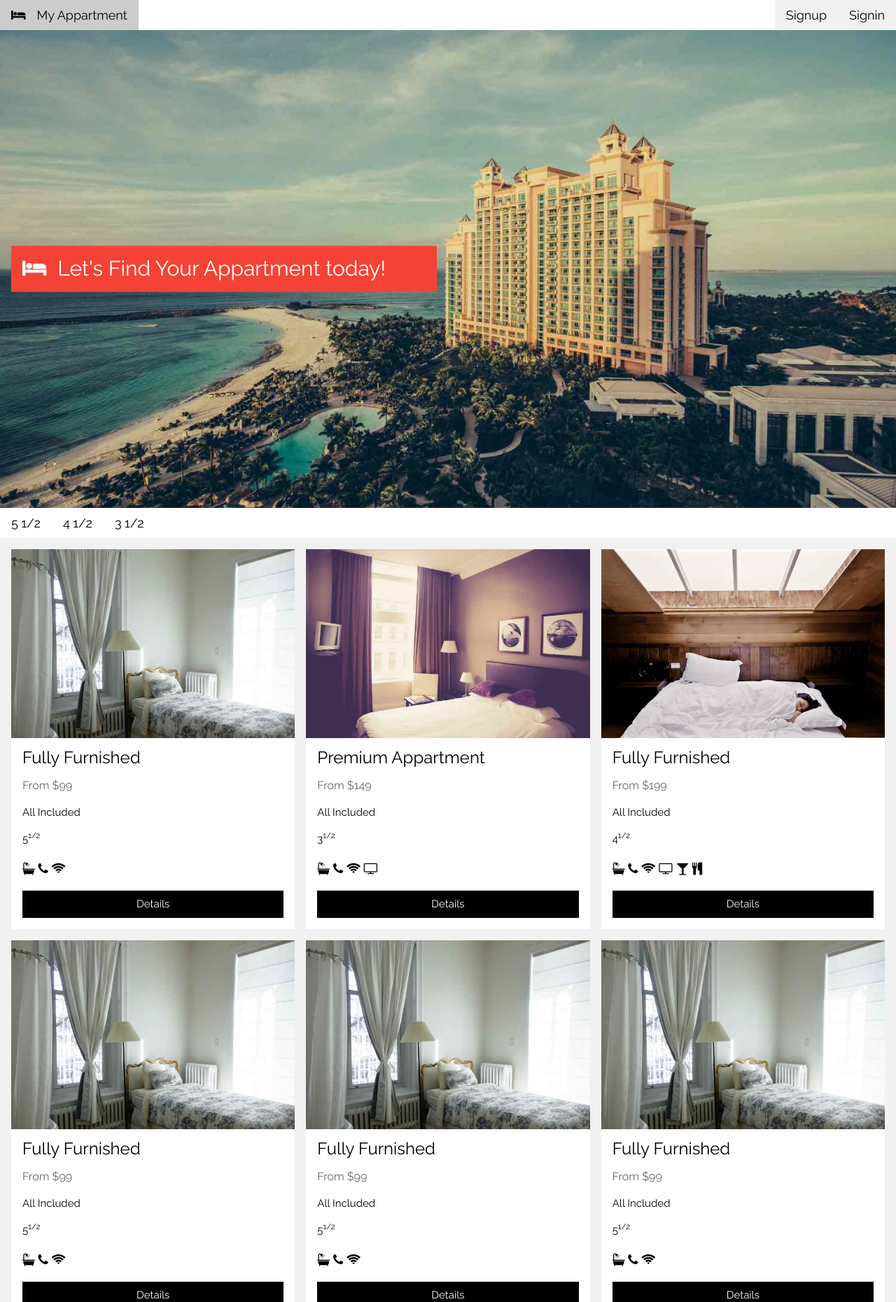
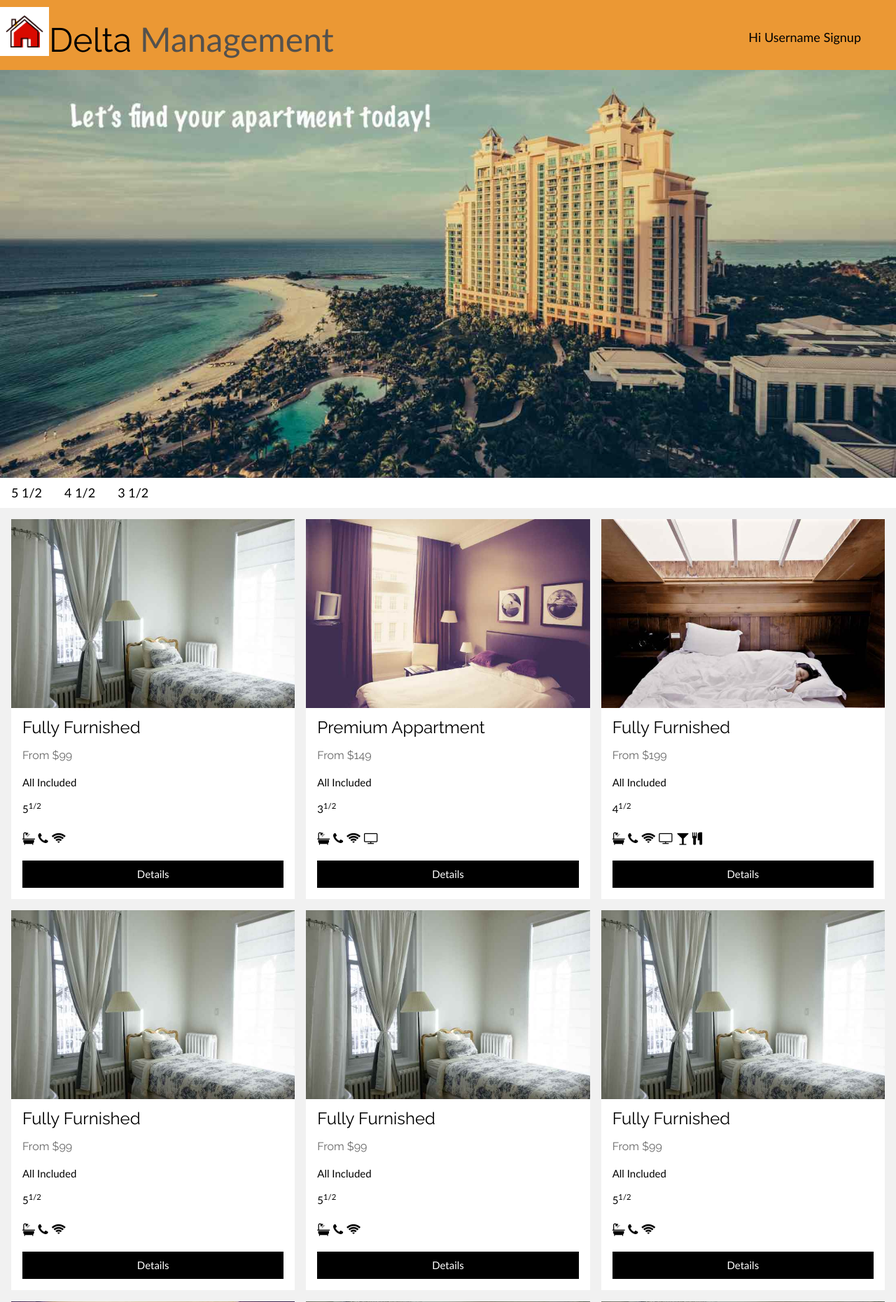
Before and after one commit to minhasloveleen/appartmentmanagementsystem, a PHP site: page /appartmentmanagementsystem/home.php in a window 1280 px wide. Shown: the top 1861 px of the page at 70% size. Run offline with PHP 8.4, Linux system fonts and the light colour scheme.

Commit message:
Change in home page add project style header

```diff
--- a/src/css/styleindex.css
+++ b/src/css/styleindex.css
@@ -162,7 +162,6 @@ ul {
   background-color: black;
   color:white;
   padding: 1px;
-  position: absolute;
   bottom: 0;
 
   }
--- a/src/home.php
+++ b/src/home.php
@@ -10,31 +10,24 @@
 <link rel="stylesheet" href="https://www.w3schools.com/w3css/4/w3.css">
 <link rel="stylesheet" href="https://fonts.googleapis.com/css?family=Raleway">
 <link rel="stylesheet" href="https://cdnjs.cloudflare.com/ajax/libs/font-awesome/4.7.0/css/font-awesome.min.css">
+<link type="text/css" rel="stylesheet" href="css/styleindex.css" />
 <style>
 body,h1,h2,h3,h4,h5,h6 {font-family: "Raleway", Arial, Helvetica, sans-serif}
 </style>
 <body class="w3-light-grey">
 
 <!-- Navigation Bar -->
-<div class="w3-bar w3-white w3-large">
-  <a href="#" class="w3-bar-item w3-button w3-red w3-mobile"><i class="fa fa-bed w3-margin-right"></i>My Appartment</a>
+<header id="top">
+	<img  src="images/logo.png" alt="logo" style="margin-top:10px;"/>
+    <h1 >Delta <span style="color:#54514d">Management<span></h1>
+    <p> Hi Username <a href="login.php">   Signup</a></p>
 
-  <a href="#" class="w3-bar-item w3-button w3-right w3-light-grey w3-mobile">Signin</a>
-  <a href="#" class="w3-bar-item w3-button w3-right w3-light-grey w3-mobile">Signup</a>
-</div>
-<!-- Header -->
-<header class="w3-display-container w3-content" style="max-width:1500px;">
-  <img class="w3-image" src="images/hotel.jpg" alt="The Hotel" style="min-width:1000px" width="1500" height="800">
-  <div class="w3-display-left w3-padding w3-col l6 m8">
-    <div class="w3-container w3-red">
-      <h2><i class="fa fa-bed w3-margin-right"></i>Let's Find Your Appartment today!</h2>
-    </div>
 </header>
 
-<!-- Page content -->
-<div class="w3-content" style="max-width:1532px;">
-
   <div class="w3-bar w3-white w3-large">
+  <div>
+  <img class="w3-image" src="images/hotel.jpg" alt="The Hotel" style="min-width:1000px" width="1500" height="800">
+  </div>
   <a href="#rooms" class="w3-bar-item w3-button w3-mobile">5 1/2</a>
   <a href="#about" class="w3-bar-item w3-button w3-mobile">4 1/2</a>
   <a href="#contact" class="w3-bar-item w3-button w3-mobile">3 1/2</a>
@@ -236,6 +229,6 @@ body,h1,h2,h3,h4,h5,h6 {font-family: "Raleway", Arial, Helvetica, sans-serif}
 </div>
 
 
-
-</body>
-</html>
+<?php
+    include_once("includes/footer.php");
+?>
```
Also changed, not shown: src/images/hotel.jpg, 1 other file.
